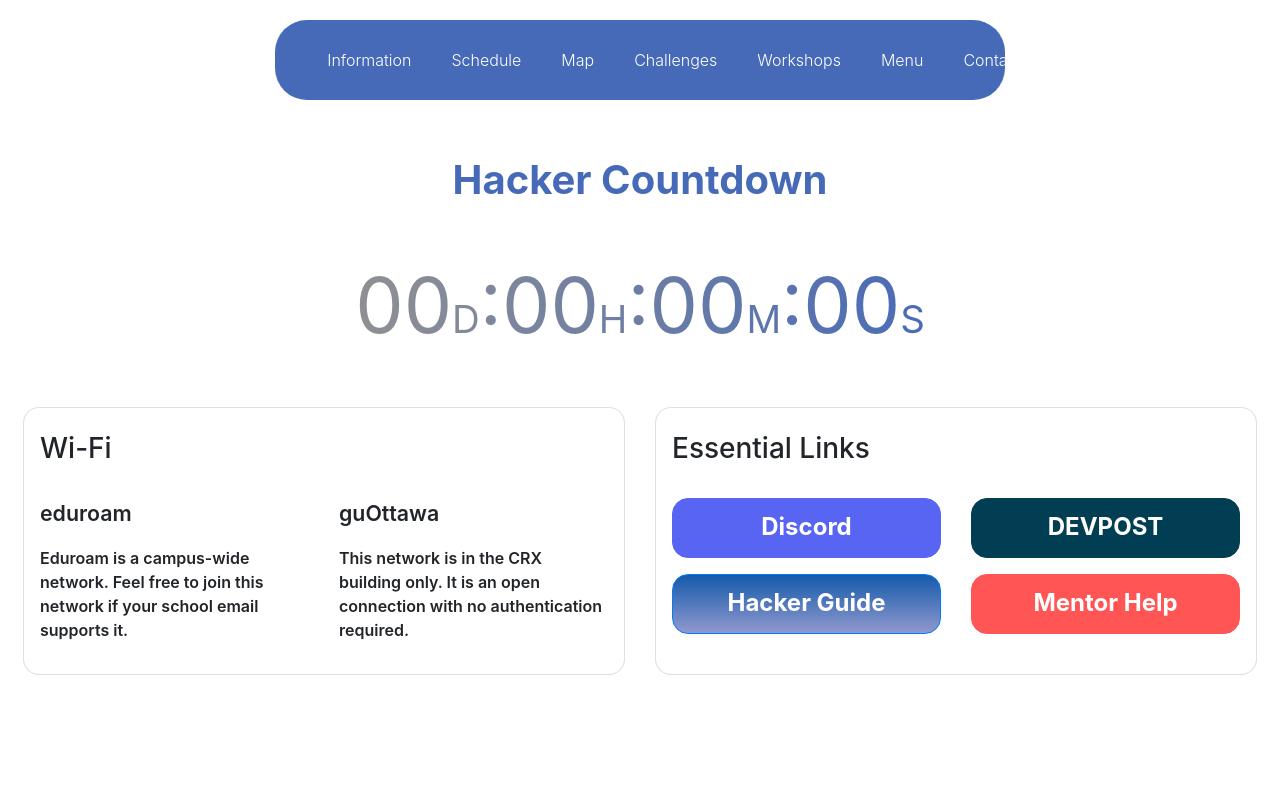
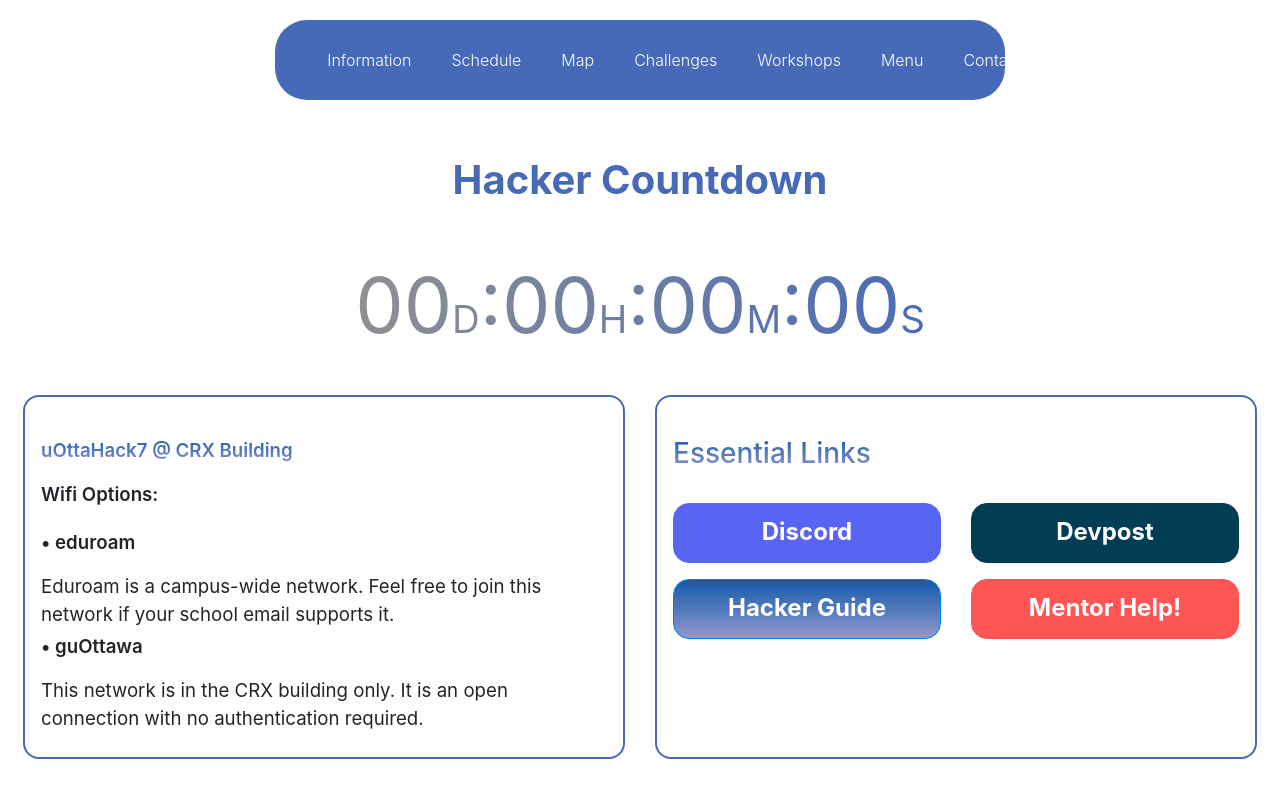
Before and after one commit to Qerope/2025-uottahack-live, a React (Create React App) app: page /info in a window 1280 px wide. Shown: the top 798 px of the page. Built offline with nearby package versions, Linux system fonts and the light colour scheme; a web font is replaced by a local one.

Commit message:
update info pages card content

```diff
--- a/src/views/InfoView.css
+++ b/src/views/InfoView.css
@@ -1,5 +1,11 @@
 #info-view img {
   width: 90%;
+}
+
+.title-gradient {
+  background: linear-gradient(rgba(20, 90, 171, 1), rgba(145, 152, 205, 1));
+  -webkit-background-clip: text;
+  -webkit-text-fill-color: transparent;
 }
 
 #info-view .links {
@@ -14,6 +20,11 @@
     margin-top: 0px;
     margin-bottom: 96px;
   }
+}
+
+.card {
+  height: 100%;
+  border: 2px solid rgba(71, 106, 184, 1);
 }
 
 .card-header {
--- a/src/views/InfoView.tsx
+++ b/src/views/InfoView.tsx
@@ -8,16 +8,29 @@ import Button from 'react-bootstrap/Button';
 import { Card, CardColumns } from 'react-bootstrap';
 import Countdown from './Countdown';
 
-const InfoCard = ({ title = "", desc = (<></>), link = "" }) => (
-	<div className='col-md-6 col-sm-12  mt-2'>
+const DoubleInfoCard = ({ title1 = "", desc1 = (<></>), link1 = "", title2 = "", desc2 = (<></>), link2 = "" }) => (
+	<div className='col-md-6 col-sm-12 mt-2' style={{ height: '100% !important' }}>
 	  <div className="card p-3 mb-2 rounded">
-			<div className="mt-2">
-				{link != "" && <a href={link}> <h3 className="heading" style={{ fontWeight: 600 }}>{title}</h3> </a>}
-				{link == "" && <h3 className="heading" style={{ fontWeight: 600 }}>{title}</h3>}
+		<div>
+		  <p className="heading mt-4 title-gradient" style={{ fontSize: '14pt', fontWeight: 600 }}>uOttaHack7 @ CRX Building</p>
+		  <p className="heading mt-2" style={{ fontSize: '14pt', fontWeight: 600 }}>Wifi Options:</p>
+
+		  <div className="d-flex flex-column">
 			<div className="mt-1">
-					<div className="mt-3">
-						{desc != (<></>) && <div className="mt-3">
-							<span className="text1">{desc}</span> </div>}
+			  <p className="heading" style={{ fontSize: '14pt', fontWeight: 600 }}>• eduroam</p>
+			  <div className="mt-1">
+				<span className="text1" style={{ fontWeight: 'normal', fontSize: '14pt' }}>
+				  Eduroam is a campus-wide network. Feel free to join this network if your school email supports it.
+				</span>
+			  </div>
+			</div>
+			<div className="mt-1">
+			  <p className="heading" style={{ fontSize: '14pt', fontWeight: 600 }}>• guOttawa</p>
+			  <div className="mt-1">
+				<span className="text1" style={{ fontWeight: 'normal', fontSize: '14pt' }}>
+				  This network is in the CRX building only. It is an open connection with no authentication required.
+				</span>
+			  </div>
 			</div>
 		  </div>
 		</div>
@@ -28,7 +41,7 @@ const InfoCard = ({ title = "", desc = (<></>), link = "" }) => (
   const ButtonCard = ({ title = "" }) => (
 	<div className='col-md-6 col-sm-12 mt-2'>
 	  <div className="card p-3 mb-2 rounded">
-            <h3 className="heading mt-2">{title}</h3>
+		<h3 className="heading mt-4">{title}</h3>
 		<br />
 		<div className="row">
 		  <div className="col-md-6 mb-3">
@@ -41,7 +54,7 @@ const ButtonCard = ({ title = "" }) => (
 		  <div className="col-md-6 mb-3">
 			<a href='https://uottahack-6.devpost.com'>
 			  <Button className='rounded mx-auto h-100 devpost-button' style={{ width: '100%', minHeight: '60px' }}>
-							<p className='font-weight-bold h4 mb-0'>DEVPOST</p>
+				<p className='font-weight-bold h4 mb-0'>Devpost</p>
 			  </Button>
 			</a>
 		  </div>
@@ -55,7 +68,7 @@ const ButtonCard = ({ title = "" }) => (
 		  <div className="col-md-6 mb-3">
 			<a href='https://discord.gg/gBzRU4pJES'>
 			  <Button className='rounded mx-auto h-100 help-button' style={{ width: '100%', minHeight: '60px' }}>
-							<p className='font-weight-bold h4 mb-0'>Mentor Help</p>
+				<p className='font-weight-bold h4 mb-0'>Mentor Help!</p>
 			  </Button>
 			</a>
 		  </div>
@@ -64,45 +77,9 @@ const ButtonCard = ({ title = "" }) => (
 	</div>
   );
 
-
-
-
-const DoubleInfoCard = ({ title1 = "", desc1 = (<></>), link1 = "", title2 = "", desc2 = (<></>), link2 = "" }) => (
-	<div className='col-md-6 col-sm-12 mt-2' style={{ height: '100% !important' }}>
-		<div className="card p-3 mb-2 rounded">
-			<div className="mt-2">
-			<h3>Wi-Fi</h3>
-				<Row>
-					<div className='col-md-6'>
-						{link1 !== "" && <a href={link1}> <p className="heading" style={{ fontWeight: 600 }}>{title1}</p> </a>}
-						{link1 === "" && <p className="heading mt-4" style={{ fontSize:'16pt', fontWeight: 600 }}>{title1}</p>}
-						<div className="mt-1">
-							<div className="mt-1">
-								{desc1 !== (<></>) && <div className="mt-3">
-									<span className="text1">{desc1}</span> </div>}
-							</div>
-						</div>
-					</div>
-					<div className='col-md-6'>
-					{link1 !== "" && <a href={link1}> <p className="heading" style={{ fontWeight: 600 }}>{title2}</p> </a>}
-						{link1 === "" && <p className="heading mt-4" style={{ fontSize:'16pt', fontWeight: 600 }}>{title2}</p>}
-						<div className="mt-1">
-							<div className="mt-3">
-								{desc2 !== (<></>) && <div className="mt-3">
-									<span className="text1">{desc2}</span> </div>}
-							</div>
-						</div>
-					</div>
-				</Row>
-			</div>
-
-		</div>
-	</div>
-);
-
   const InfoSection = () => (
 	<div>
-		<Row className='mt-3 center'>
+	  <Row className='mt-1 center'>
 		<DoubleInfoCard
 		  title1="eduroam"
 		  desc1={(<>Eduroam is a campus-wide network. Feel free to join this network if your school email supports it.</>)}
@@ -110,10 +87,9 @@ const InfoSection = () => (
 		  desc2={(<>This network is in the CRX building only. It is an open connection with no authentication required.</>)}
 		/>
 		<ButtonCard
-				title="Essential Links"
+		  title={<span className="title-gradient">Essential Links</span>}
 		/>
 	  </Row>
-
 	</div>
   );
 
@@ -128,10 +104,8 @@ const InfoView: React.FC = () => {
 		  <Row className='g-4'>
 			<InfoSection />
 			<br></br>
-
 		  </Row>
 		</Col>
-			{/* <h2 style={{ textAlign: 'center', fontWeight: 800 }}>Good luck, and happy hacking!</h2> */}
 	  </Container>
 	);
   };
```
Lines whose indentation alone changed are shown as unchanged.
